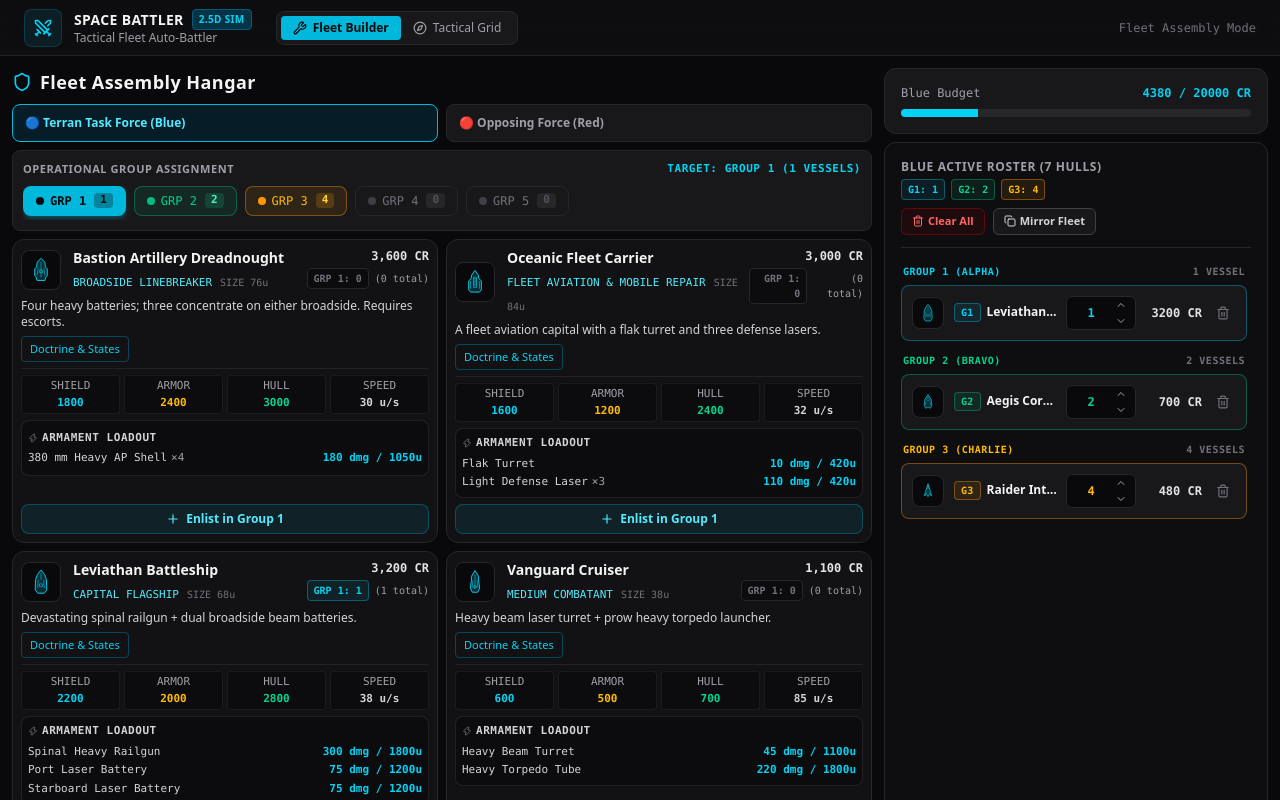
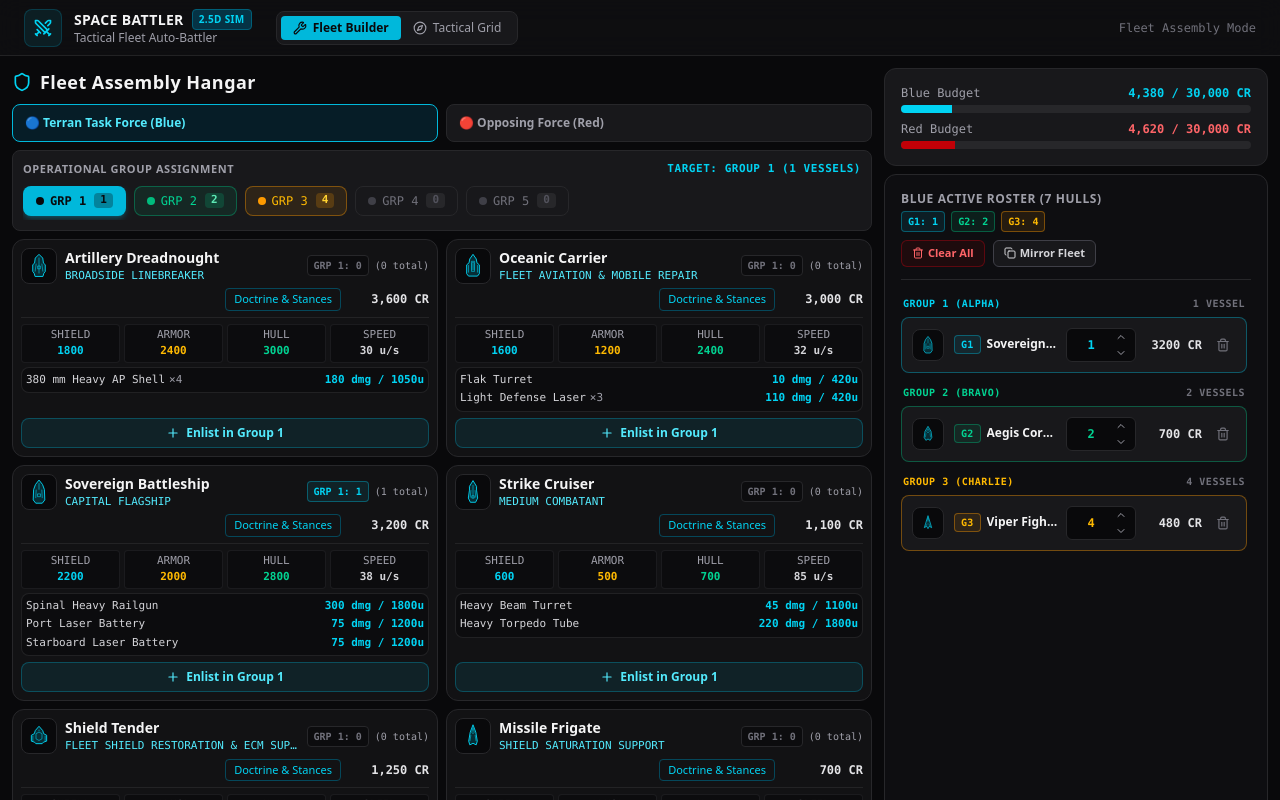
Before and after one commit to KaMeLoTmArMoT/GyroMouse_games, a React (Vite) app in the folder games/space_battler/frontend/: page / in a window 1280 px wide. Both pictures are taken after a click on the button "Fleet Builder". Shown: the top 800 px of the page. Built offline with nearby package versions, Linux system fonts and the light colour scheme.

Commit message:
feat(space-battler): compact FleetBuilder 2K layout, shorten ship cards, display dual budget, and clean scenario labels

```diff
--- a/games/space_battler/frontend/src/App.tsx
+++ b/games/space_battler/frontend/src/App.tsx
@@ -106,7 +106,7 @@ export default function App() {
     }
     return DEFAULT_USER_SLOTS;
   });
-  const [budgetLimit] = useState<number>(20000);
+  const [budgetLimit] = useState<number>(30000);
   const [enemyPresetId, setEnemyPresetId] = useState<string>(() => {
     try {
       const saved = localStorage.getItem(STORAGE_KEYS.enemyPreset);
--- a/games/space_battler/frontend/src/components/FleetBuilder.tsx
+++ b/games/space_battler/frontend/src/components/FleetBuilder.tsx
@@ -1,6 +1,6 @@
 // Tactical Fleet Builder Modal & Panel Component with full-height scroll, text selection, and clear roster
 
-import { ChevronDown, ChevronUp, Copy, Plus, Shield, Swords, Trash2, Zap } from "lucide-react";
+import { ChevronDown, ChevronUp, Copy, Plus, Shield, Swords, Trash2 } from "lucide-react";
 import { useEffect, useRef, useState } from "react";
 import { type FleetSlot, fleetSlotCost } from "../engine/fleetBuilder";
 import { FLEET_PRESETS } from "../engine/fleetPresets";
@@ -688,37 +688,29 @@ function FleetBuilderPanel({
               >
                 {isInspecting && <ShipPreview hull={hull} team={previewTeam} />}
                 <div>
-                  <div className="flex items-start justify-between gap-2">
-                    <div className="flex items-center gap-3">
+                  <div className="flex items-center justify-between gap-2">
+                    <div className="flex items-center gap-2 min-w-0">
                       <div
                         onMouseEnter={() => shipPreview.show(hull)}
                         onMouseLeave={shipPreview.hide}
-                        className={`w-10 h-10 rounded-lg bg-zinc-950 border border-zinc-800 flex items-center justify-center shrink-0 ${redTeam ? "text-red-400" : "text-cyan-400"}`}
+                        title={`${spec.desc} Size: ${HULL_PROFILES[hull].size}u`}
+                        className={`w-9 h-9 rounded-lg bg-zinc-950 border border-zinc-800 flex items-center justify-center shrink-0 ${redTeam ? "text-red-400" : "text-cyan-400"}`}
                       >
                         <ShipSilhouette hullClass={hull} team={previewTeam} className="w-7 h-7" />
                       </div>
-                      <div>
+                      <div className="min-w-0">
                         <div className="font-semibold text-sm text-zinc-100 select-all">
                           {spec.name}
                         </div>
                         <span
-                          className={`text-[11px] uppercase font-mono ${redTeam ? "text-red-300" : "text-cyan-300"}`}
+                          className={`block truncate text-[11px] uppercase font-mono ${redTeam ? "text-red-300" : "text-cyan-300"}`}
+                          title={spec.role}
                         >
                           {spec.role}
                         </span>
-                        <span
-                          className="ml-2 text-[10px] font-mono text-zinc-500"
-                          title="Hull size"
-                        >
-                          SIZE {HULL_PROFILES[hull].size}u
-                        </span>
                       </div>
                     </div>
-                    <div className="text-right flex flex-col items-end">
-                      <span className="text-xs font-mono font-bold text-zinc-200 block select-all">
-                        {spec.cost.toLocaleString("en-US")} CR
-                      </span>
-                      <div className="flex items-center gap-1.5 mt-1">
+                    <div className="flex items-center gap-1.5 shrink-0">
                       <span
                         className={`text-[10px] font-mono px-1.5 py-0.5 rounded border font-bold transition-colors ${
                           counts.group > 0
@@ -737,22 +729,19 @@ function FleetBuilderPanel({
                       </span>
                     </div>
                   </div>
-                  </div>
-
-                  <p className="text-xs text-zinc-300 mt-1.5 select-text">{spec.desc}</p>
-                  {hull === "tender" && (
-                    <div className="text-[10px] text-cyan-300">
-                      HARMONIC 65 SP/s · 500u · HAVEN +20% · ECM IN RESEARCH
-                    </div>
-                  )}
+                  <div className="flex items-center justify-end gap-2 mt-1">
                     <button
                       type="button"
                       onClick={() => setDoctrineHull(hull)}
-                    aria-label={`View doctrine and states for ${spec.name}`}
-                    className={`mt-1.5 rounded border px-2 py-1 text-[11px] font-medium cursor-pointer ${redTeam ? "border-red-900/40 text-red-400 hover:bg-red-950 hover:text-rose-300" : "border-cyan-800/70 text-cyan-400 hover:bg-cyan-950 hover:text-cyan-200"}`}
+                      aria-label={`View doctrine and stances for ${spec.name}`}
+                      className={`rounded border px-2 py-0.5 text-[11px] font-medium cursor-pointer ${redTeam ? "border-red-900/40 text-red-400 hover:bg-red-950 hover:text-rose-300" : "border-cyan-800/70 text-cyan-400 hover:bg-cyan-950 hover:text-cyan-200"}`}
                     >
-                    Doctrine &amp; States
+                      Doctrine &amp; Stances
                     </button>
+                    <span className="w-20 text-right text-xs font-mono font-bold text-zinc-200 select-all">
+                      {spec.cost.toLocaleString("en-US")} CR
+                    </span>
+                  </div>
 
                   {/* Compact Stats Row */}
                   <div className="grid grid-cols-4 gap-1 mt-1.5 pt-1.5 border-t border-zinc-800/80 text-[11px] font-mono">
@@ -778,9 +767,9 @@ function FleetBuilderPanel({
                     </div>
                   </div>
 
-                  {/* Permanent Armament Loadout - Fixed height so cards never jump on hover */}
+                  {/* Weapon summary */}
                   <div
-                    className={`mt-1.5 p-1.5 rounded-lg text-[11px] font-mono min-h-[56px] flex flex-col justify-center transition-colors ${
+                    className={`mt-1 p-1 rounded-lg text-[11px] font-mono flex flex-col justify-center transition-colors ${
                       isInspecting
                         ? redTeam
                           ? "bg-zinc-950 border border-red-950/60 text-red-300"
@@ -788,12 +777,6 @@ function FleetBuilderPanel({
                         : "bg-zinc-950/60 border border-zinc-800/80 text-zinc-400"
                     }`}
                   >
-                    <div className="text-zinc-300 font-semibold flex items-center gap-1 text-[11px] uppercase tracking-wider mb-1">
-                      <Zap
-                        className={`w-2.5 h-2.5 ${isInspecting ? (redTeam ? "text-red-400" : "text-cyan-400") : "text-zinc-500"}`}
-                      />{" "}
-                      Armament Loadout
-                    </div>
                     <div className="space-y-0.5">
                       {groupedWeapons.map((w) => (
                         <div
@@ -841,24 +824,32 @@ function FleetBuilderPanel({
       <div className="w-full md:w-96 min-[1536px]:w-80 md:shrink-0 flex flex-col gap-2 min-h-0 md:h-full">
         {/* Budget Bar */}
         <div className="p-4 rounded-xl bg-zinc-900 border border-zinc-800 space-y-2 select-text">
+          {(isActive ? (["blue", "red"] as const) : [team]).map((budgetTeam) => {
+            const cost = (budgetTeam === "blue" ? blueSlots : redSlots).reduce(
+              (total, slot) => total + fleetSlotCost(slot),
+              0,
+            );
+            return (
+              <div key={budgetTeam} className="space-y-1">
                 <div className="flex justify-between items-center text-xs font-mono">
-            <span className="text-zinc-400">{team === "blue" ? "Blue" : "Red"} Budget</span>
+                  <span className="text-zinc-400">
+                    {budgetTeam === "blue" ? "Blue" : "Red"} Budget
+                  </span>
                   <span
-              className={
-                remainingBudget < 0 || redTeam
-                  ? "text-red-400 font-bold"
-                  : "text-cyan-400 font-bold"
-              }
+                    className={`font-bold ${cost > budgetLimit || budgetTeam === "red" ? "text-red-400" : "text-cyan-400"}`}
                   >
-              {currentCost} / {budgetLimit} CR
+                    {cost.toLocaleString("en-US")} / {budgetLimit.toLocaleString("en-US")} CR
                   </span>
                 </div>
                 <div className="h-2 bg-zinc-800 rounded-full overflow-hidden">
                   <div
-              className={`h-full transition-all ${remainingBudget < 0 ? "bg-red-500" : redTeam ? "bg-red-700" : "bg-cyan-400"}`}
-              style={{ width: `${Math.min(100, (currentCost / budgetLimit) * 100)}%` }}
+                    className={`h-full transition-all ${cost > budgetLimit ? "bg-red-500" : budgetTeam === "red" ? "bg-red-700" : "bg-cyan-400"}`}
+                    style={{ width: `${Math.min(100, (cost / budgetLimit) * 100)}%` }}
                   />
                 </div>
+              </div>
+            );
+          })}
         </div>
 
         {/* Selected Fleet Roster - Stretches to fill available height cleanly! */}
--- a/games/space_battler/frontend/src/components/FleetPreviews.tsx
+++ b/games/space_battler/frontend/src/components/FleetPreviews.tsx
@@ -1,6 +1,7 @@
 import { useEffect, useRef, useState } from "react";
 import { renderShipPreview } from "../canvas/shipRenderer";
 import { buildFleetFromSlots, GROUP_ANCHORS } from "../engine/fleetBuilder";
+import { HULL_PROFILES } from "../engine/shipProfiles";
 import type { HullClass } from "../types/combat";
 
 export function useDelayedPreview<T>(delay: number) {
@@ -65,14 +66,21 @@ export function ShipPreview({ hull, team }: { hull: HullClass; team: 0 | 1 }) {
 
   return (
     <div
-      className={`absolute z-20 top-2 right-2 pointer-events-none rounded-lg border bg-zinc-950/95 shadow-xl text-center ${team === 1 ? "border-red-500/50 shadow-red-950/40" : "border-cyan-500/50 shadow-cyan-950/40"}`}
+      className={`absolute z-20 top-2 right-2 w-56 pointer-events-none rounded-lg border bg-zinc-950/95 shadow-xl text-center ${team === 1 ? "border-red-500/50 shadow-red-950/40" : "border-cyan-500/50 shadow-cyan-950/40"}`}
     >
-      <canvas ref={canvas} width={240} height={144} className="w-48 h-auto" aria-hidden="true" />
+      <canvas
+        ref={canvas}
+        width={240}
+        height={144}
+        className="w-48 h-auto mx-auto"
+        aria-hidden="true"
+      />
       <div
         className={`text-[11px] font-mono pb-2 ${team === 1 ? "text-red-200" : "text-cyan-200"}`}
       >
-        HULL PREVIEW
+        SIZE {HULL_PROFILES[hull].size}u
       </div>
+      <p className="px-2 pb-2 text-xs text-zinc-300">{HULL_PROFILES[hull].desc}</p>
     </div>
   );
 }
--- a/games/space_battler/frontend/src/engine/scenarios.ts
+++ b/games/space_battler/frontend/src/engine/scenarios.ts
@@ -99,7 +99,7 @@ const curated: ScenarioDefinition[] = [
     // Preserve the existing costly-duel regression ID and smoke coverage.
     id: isThreeKnives ? "1bb-vs-3cr" : id,
     version: 1,
-    label: `${preset.name} (suggested Blue vs Red)`,
+    label: preset.name,
     tags: isThreeKnives ? ["curated", "budget", "smoke"] : ["curated", "budget"],
     blue,
     red: preset.composition,
--- a/games/space_battler/frontend/src/engine/shipProfiles.ts
+++ b/games/space_battler/frontend/src/engine/shipProfiles.ts
@@ -40,7 +40,7 @@ export interface HullProfile {
 
 export const HULL_PROFILES: Record<HullClass, HullProfile> = {
   carrier: {
-    name: "Oceanic Fleet Carrier",
+    name: "Oceanic Carrier",
     role: "Fleet Aviation & Mobile Repair",
     desc: "A fleet aviation capital with a flak turret and three defense lasers.",
     cost: 3000,
@@ -92,7 +92,7 @@ export const HULL_PROFILES: Record<HullClass, HullProfile> = {
     ),
   },
   battleship: {
-    name: "Leviathan Battleship",
+    name: "Sovereign Battleship",
     role: "Capital Flagship",
     desc: "Devastating spinal railgun + dual broadside beam batteries.",
     cost: 3200,
@@ -183,7 +183,7 @@ export const HULL_PROFILES: Record<HullClass, HullProfile> = {
     ],
   },
   dreadnought: {
-    name: "Bastion Artillery Dreadnought",
+    name: "Artillery Dreadnought",
     role: "Broadside Linebreaker",
     desc: "Four heavy batteries; three concentrate on either broadside. Requires escorts.",
     cost: 3600,
@@ -230,7 +230,7 @@ export const HULL_PROFILES: Record<HullClass, HullProfile> = {
     ),
   },
   cruiser: {
-    name: "Vanguard Cruiser",
+    name: "Strike Cruiser",
     role: "Medium Combatant",
     desc: "Heavy beam laser turret + prow heavy torpedo launcher.",
     cost: 1100,
@@ -298,7 +298,7 @@ export const HULL_PROFILES: Record<HullClass, HullProfile> = {
     ],
   },
   missile_frigate: {
-    name: "Quiver Missile Frigate",
+    name: "Missile Frigate",
     role: "Shield Saturation Support",
     desc: "Four light missile tubes strip shields; fragile and ineffective against heavy armor.",
     cost: 700,
@@ -347,9 +347,9 @@ export const HULL_PROFILES: Record<HullClass, HullProfile> = {
     ),
   },
   tender: {
-    name: '"Оберіг" EW Shield Tender',
+    name: "Shield Tender",
     role: "Fleet Shield Restoration & ECM Support",
-    desc: "A dedicated support frigate armed with a point-defense flak cannon, a focused harmonic shield restoration beam, and capital haven amplification.",
+    desc: "Restores shields and protects capital ships with flak and haven amplification.",
     cost: 1250,
     size: 32,
     speed: 75,
@@ -458,7 +458,7 @@ export const HULL_PROFILES: Record<HullClass, HullProfile> = {
     ],
   },
   strike_craft: {
-    name: "Raider Interceptor",
+    name: "Viper Fighter",
     role: "Strike Swarm",
     desc: "Agile fighter equipped with forward plasma bolt.",
     cost: 120,
```
Also changed, not shown: 2 other files (tests, documents, lock files or other folders). Lines whose indentation alone changed are shown as unchanged.
